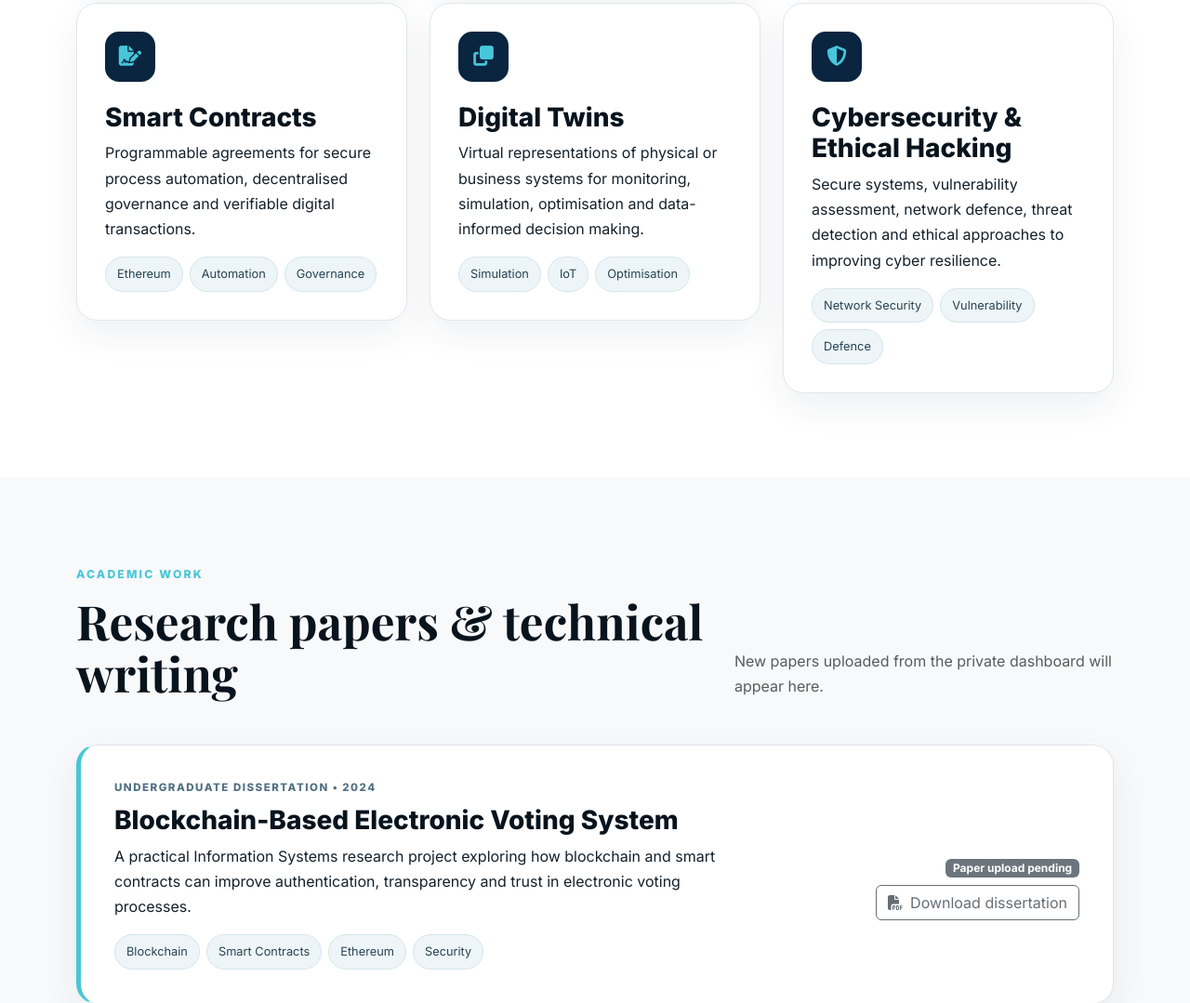
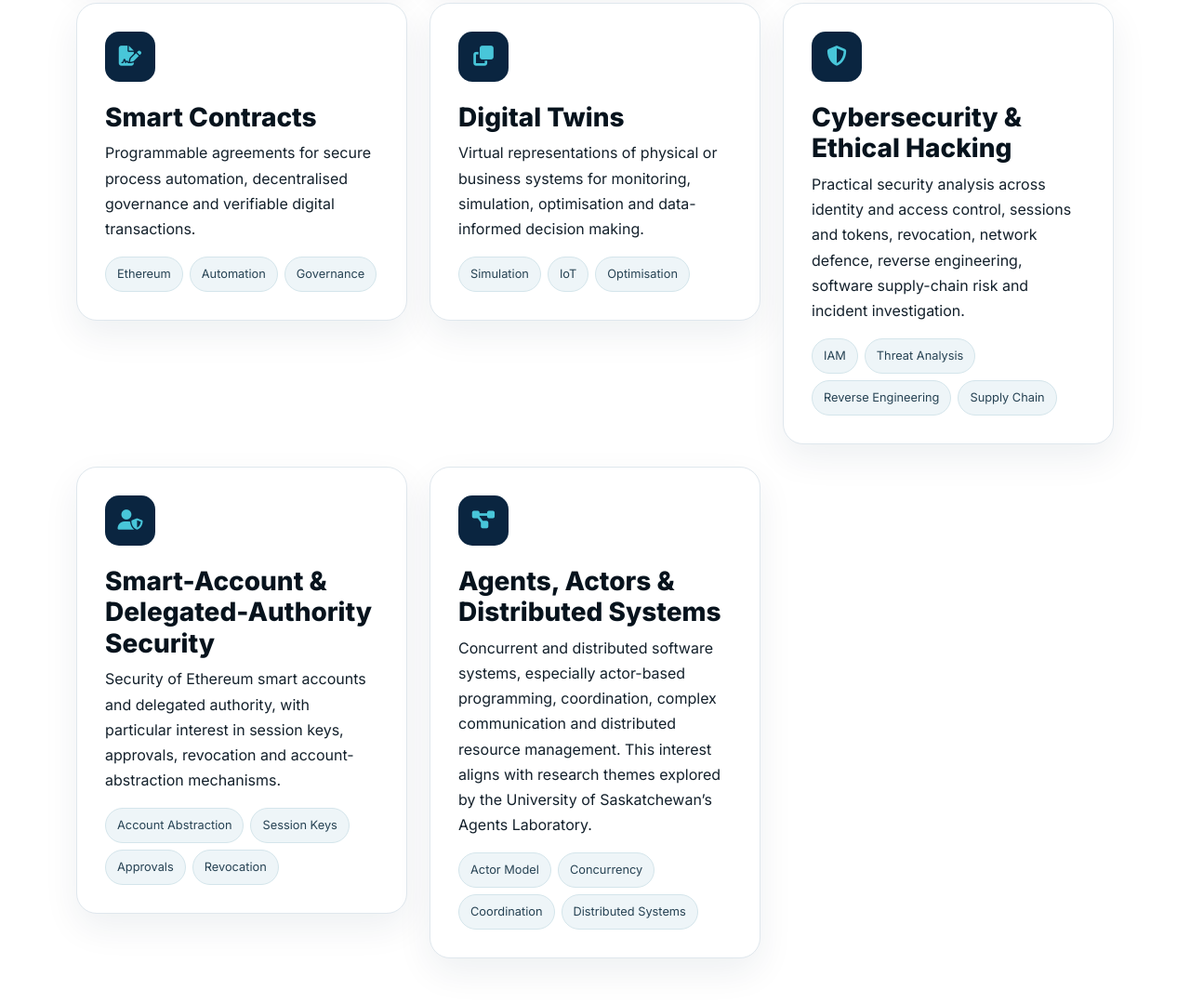
Before and after one commit to Zivaishe19/Zivaishe19.github.io, a plain HTML site: page research.html in a window 1280 px wide. Shown: the part 930-2009 px from the top of the page at 93% size. Drawn offline with nearby package versions, Linux system fonts and the light colour scheme.

Commit message:
Update research.html
upade on research exp

```diff
--- a/research.html
+++ b/research.html
@@ -23,7 +23,7 @@
     </div>
   </div>
 </nav>
-<header class="page-header"><div class="container"><span class="eyebrow">RESEARCH PROFILE</span><h1>Research & Interests</h1><p>Applied computing research focused on intelligent, data-driven, secure and trustworthy digital systems.</p></div></header>
+<header class="page-header"><div class="container"><span class="eyebrow">RESEARCH PROFILE</span><h1>Research & Interests</h1><p>Security-focused computing research spanning smart contracts, identity and access, distributed systems, AI and data-driven technologies.</p></div></header>
 <main>
 <section class="section-pad"><div class="container"><div class="row g-4 research-grid">
 <div class="col-md-6 col-xl-4" id="ai"><article class="interest-card reveal"><div class="interest-icon"><i class="fa-solid fa-brain"></i></div><h3>Artificial Intelligence</h3><p>AI-driven decision support, intelligent automation, machine learning and practical applications of computational intelligence.</p><div class="topic-tags"><span>Machine Learning</span><span>Automation</span><span>Decision Support</span></div></article></div>
@@ -31,9 +31,11 @@
 <div class="col-md-6 col-xl-4" id="blockchain"><article class="interest-card reveal"><div class="interest-icon"><i class="fa-solid fa-cubes"></i></div><h3>Blockchain & Cryptocurrency</h3><p>Distributed ledgers, decentralised applications, digital trust, transparent records and blockchain-enabled business processes.</p><div class="topic-tags"><span>DLT</span><span>Web3</span><span>Trust</span></div></article></div>
 <div class="col-md-6 col-xl-4" id="smart-contracts"><article class="interest-card reveal"><div class="interest-icon"><i class="fa-solid fa-file-signature"></i></div><h3>Smart Contracts</h3><p>Programmable agreements for secure process automation, decentralised governance and verifiable digital transactions.</p><div class="topic-tags"><span>Ethereum</span><span>Automation</span><span>Governance</span></div></article></div>
 <div class="col-md-6 col-xl-4" id="twins"><article class="interest-card reveal"><div class="interest-icon"><i class="fa-solid fa-clone"></i></div><h3>Digital Twins</h3><p>Virtual representations of physical or business systems for monitoring, simulation, optimisation and data-informed decision making.</p><div class="topic-tags"><span>Simulation</span><span>IoT</span><span>Optimisation</span></div></article></div>
-<div class="col-md-6 col-xl-4" id="security"><article class="interest-card reveal"><div class="interest-icon"><i class="fa-solid fa-shield-halved"></i></div><h3>Cybersecurity & Ethical Hacking</h3><p>Secure systems, vulnerability assessment, network defence, threat detection and ethical approaches to improving cyber resilience.</p><div class="topic-tags"><span>Network Security</span><span>Vulnerability</span><span>Defence</span></div></article></div>
+<div class="col-md-6 col-xl-4" id="security"><article class="interest-card reveal"><div class="interest-icon"><i class="fa-solid fa-shield-halved"></i></div><h3>Cybersecurity & Ethical Hacking</h3><p>Practical security analysis across identity and access control, sessions and tokens, revocation, network defence, reverse engineering, software supply-chain risk and incident investigation.</p><div class="topic-tags"><span>IAM</span><span>Threat Analysis</span><span>Reverse Engineering</span><span>Supply Chain</span></div></article></div>
+<div class="col-md-6 col-xl-4" id="smart-security"><article class="interest-card reveal"><div class="interest-icon"><i class="fa-solid fa-user-shield"></i></div><h3>Smart-Account & Delegated-Authority Security</h3><p>Security of Ethereum smart accounts and delegated authority, with particular interest in session keys, approvals, revocation and account-abstraction mechanisms.</p><div class="topic-tags"><span>Account Abstraction</span><span>Session Keys</span><span>Approvals</span><span>Revocation</span></div></article></div>
+<div class="col-md-6 col-xl-4" id="distributed"><article class="interest-card reveal"><div class="interest-icon"><i class="fa-solid fa-diagram-project"></i></div><h3>Agents, Actors & Distributed Systems</h3><p>Concurrent and distributed software systems, especially actor-based programming, coordination, complex communication and distributed resource management. This interest aligns with research themes explored by the University of Saskatchewan’s Agents Laboratory.</p><div class="topic-tags"><span>Actor Model</span><span>Concurrency</span><span>Coordination</span><span>Distributed Systems</span></div></article></div>
 </div></div></section>
-<section class="section-pad bg-light" id="papers"><div class="container"><div class="d-flex flex-column flex-md-row justify-content-between align-items-md-end gap-3 mb-5"><div><span class="section-kicker">ACADEMIC WORK</span><h2 class="section-title mb-0">Research papers & technical writing</h2></div><p class="text-muted mb-0">New papers uploaded from the private dashboard will appear here.</p></div><div id="researchList" class="row g-4"><div class="col-12"><article class="paper-card featured-paper"><div class="paper-meta">UNDERGRADUATE DISSERTATION • 2024</div><div class="row g-4 align-items-center"><div class="col-lg-8"><h3>Blockchain-Based Electronic Voting System</h3><p>A practical Information Systems research project exploring how blockchain and smart contracts can improve authentication, transparency and trust in electronic voting processes.</p><div class="topic-tags"><span>Blockchain</span><span>Smart Contracts</span><span>Ethereum</span><span>Security</span></div></div><div class="col-lg-4 text-lg-end"><span class="badge text-bg-secondary mb-2">Paper upload pending</span><br><a class="btn btn-outline-navy disabled" href="#" aria-disabled="true"><i class="fa-solid fa-file-pdf me-2"></i>Download dissertation</a></div></div></article></div></div></div></section>
+<section class="section-pad bg-light" id="papers"><div class="container"><div class="d-flex flex-column flex-md-row justify-content-between align-items-md-end gap-3 mb-5"><div><span class="section-kicker">ACADEMIC WORK</span><h2 class="section-title mb-0">Research papers & technical writing</h2></div><p class="text-muted mb-0">New papers uploaded from the private dashboard will appear here.</p></div><div id="researchList" class="row g-4"><div class="col-12"><article class="paper-card featured-paper"><div class="paper-meta">UNDERGRADUATE DISSERTATION • 2024</div><div class="row g-4 align-items-center"><div class="col-lg-8"><h3>VoteMAX: Maximizing Electoral Efficiency and Security through Blockchain</h3><p>Undergraduate dissertation designing and evaluating an Ethereum-based voting system for Zimbabwe, with remote voter registration, encrypted voting, automated tallying and real-time reporting. The prototype was evaluated through voting simulations, security and transaction-integrity tests, load scenarios and a 50-participant trust survey.</p><div class="topic-tags"><span>Blockchain</span><span>Smart Contracts</span><span>Ethereum</span><span>Security</span></div></div><div class="col-lg-4 text-lg-end"><span class="badge text-bg-secondary mb-2">Paper upload pending</span><br><a class="btn btn-outline-navy disabled" href="#" aria-disabled="true"><i class="fa-solid fa-file-pdf me-2"></i>Download dissertation</a></div></div></article></div></div></div></section>
 </main><footer class="site-footer"><div class="container d-md-flex justify-content-between align-items-center"><p class="mb-2 mb-md-0">© 2026 Zivaishe Mabeka. Built for technology, research and practical impact.</p><div class="footer-links"><a href="research.html">Research</a><a href="resume.html">Resume</a><a href="contact.html">Contact</a></div></div></footer>
 <script src="https://cdn.jsdelivr.net/npm/bootstrap@5.3.2/dist/js/bootstrap.bundle.min.js"></script>
 <script src="https://code.jquery.com/jquery-3.7.1.min.js"></script>
```
